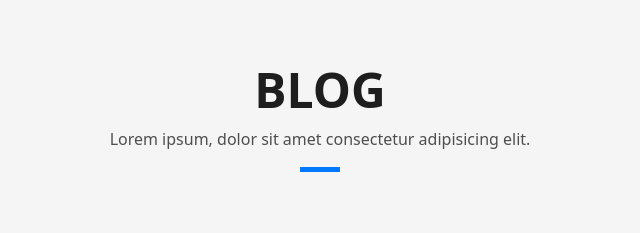
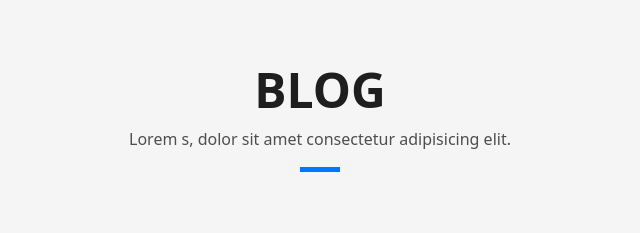
Before and after one commit to Daffabaisaa/Tugas3.2_Proyek1, a plain HTML site: page index.html in a window 1280 px wide. Shown: the part 3644-3877 px from the top of the page, 320-960 px from the left. Drawn offline with Linux system fonts and the light colour scheme.

Commit message:
update 1

```diff
--- a/index.html
+++ b/index.html
@@ -456,7 +456,7 @@
                 Blog
               </h3>
               <p class="subtitle-a">
-                Lorem ipsum, dolor sit amet consectetur adipisicing elit.
+                Lorem s, dolor sit amet consectetur adipisicing elit.
               </p>
               <div class="line-mf"></div>
             </div>
```
